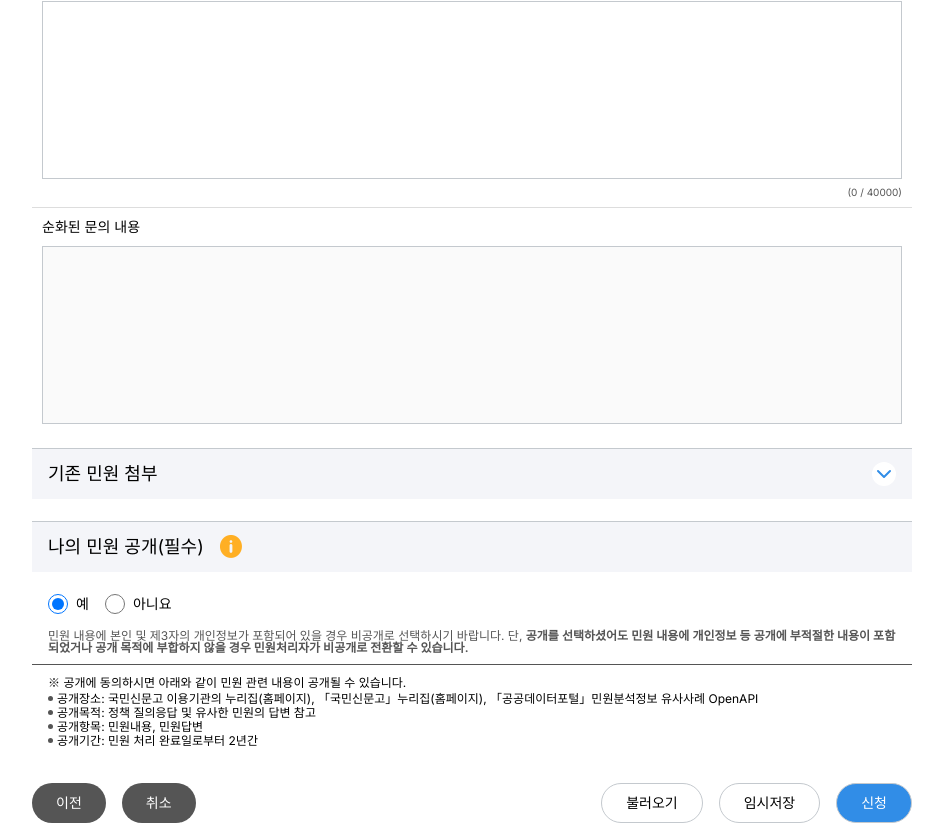
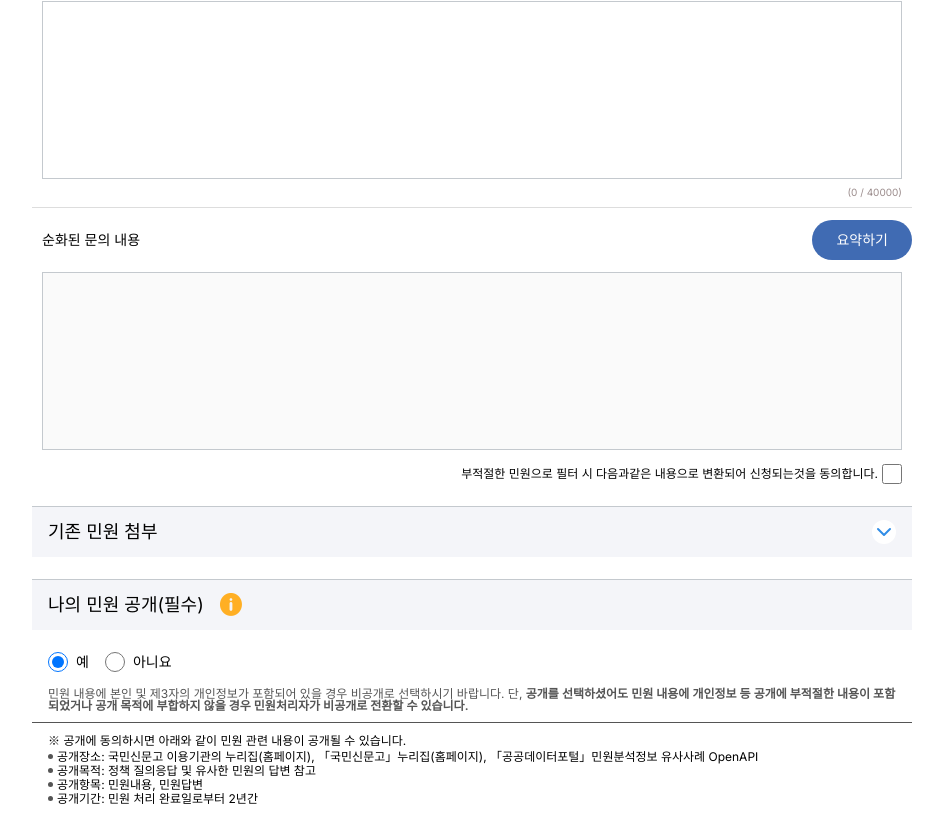
Before and after one commit to Rookeys/good-public-validator, a Next.js app: page /civilComplaintRequest/validation in a window 1280 px wide. Shown: the part 903-1742 px from the top of the page, without its empty margins (328-1271 px from the left). Built offline with nearby package versions, Linux system fonts and the light colour scheme; no server answers.

Commit message:
feat: checkList 구현 진행중

```diff
--- a/app/(routes)/civilComplaintRequest/myWrite/[id]/page.tsx
+++ b/app/(routes)/civilComplaintRequest/myWrite/[id]/page.tsx
@@ -42,7 +42,7 @@ export default function MyWriteDetail() {
           <input
             type="text"
             id="name"
-            value={data?.title}
+            defaultValue={data?.title}
             readOnly
             // onChange={e => setTitle(e.target.value)}
             className="border border-solid border-[#c4c9ce] p-[8px] rounded"
@@ -58,11 +58,29 @@ export default function MyWriteDetail() {
             data-limit="40000"
             rows={10}
             title="민원내용"
-            value={data?.content}
+            defaultValue={data?.content}
             // onChange={e => setContent(e.target.value)}
             maxLength={40000}
             readOnly
           />
+          {/* {!(data?.validation) && <div className="flex justify-between items-center">
+            <label htmlFor="name" className="text-[14px]">
+              부적절한 민원 글로 감지되었습니다
+            </label>
+          </div>}
+          <div className="w-full">
+            <textarea
+              className="w-full border border-solid border-[#c4c9ce] p-[8px] rounded resize-none text-gray"
+              name="pttnCntnCl"
+              id="pttnCntnCl"
+              disabled
+              // defaultValue={}
+              data-limit="40000"
+              rows={10}
+              maxLength={40000}
+            />
+          </div> */}
+
         </div>
 
         <article className="mt-[10px] flex justify-between bg-[#f4f5f9] items-center border-t border-solid border-[#c4c9ce] pr-4">
@@ -92,7 +110,7 @@ export default function MyWriteDetail() {
                 type="radio"
                 id="yes"
                 name="answer"
-                value="yes"
+                defaultValue="yes"
                 checked
                 readOnly
                 // onChange={() => setThirdInput(true)}
@@ -104,7 +122,7 @@ export default function MyWriteDetail() {
                 type="radio"
                 id="no"
                 name="answer"
-                value="no"
+                defaultValue="no"
                 readOnly
                 // checked={!thirdInput}
                 // onChange={() => setThirdInput(false)}
--- a/app/(routes)/civilComplaintRequest/validation/page.tsx
+++ b/app/(routes)/civilComplaintRequest/validation/page.tsx
@@ -6,12 +6,12 @@ import Stepper from "@/components/common/stepper";
 import { Sidebar } from "@/components/sidebar";
 import { SmallBanner } from "@/components/smallBanner";
 import { Button } from "@/components/ui/button";
-import { getTranslateBadToGood } from "@/services";
-import { createClient } from "@supabase/supabase-js";
+import { getTranslateBadToGood, getValidation } from "@/services";
+import { createClient } from '@supabase/supabase-js';
 import { ChevronDownIcon } from "lucide-react";
 import Image from "next/image";
 import { useRouter } from "next/navigation";
-import { useEffect, useState } from "react";
+import { useState } from "react";
 
 const cautions = [
   "제목과 내용은 접수 후 수정, 삭제가 불가능하므로 다시 확인하시고 신청해 주시기 바랍니다.",
@@ -36,6 +36,7 @@ export default function Write() {
   const [isLoading, setIsLoading] = useState(false);
 
   const [GoodText, setGoodText] = useState("");
+  const [checkBox, setCheckbox] = useState<boolean>(false);
   // const [data, setData] = useState<any>();
 
   const sbApiKey = process.env.NEXT_PUBLIC_SUPABASE_API_KEY;
@@ -72,26 +73,37 @@ export default function Write() {
 
   const post = async () => {
     if (!sbUrl || !sbApiKey) return;
-    // const client = createClient(sbUrl, sbApiKey);
-    // const { data, error } = await client
-    //   .from("complaints")
-    //   .insert([{ title, content }])
-    //   .select();
-    // console.log(data);
+    const validationResponse = await getValidation(content)
+    const boolString = validationResponse.validFlag.toLowerCase();
+    const validation = boolString === 'true' ? true : false
+    const client = createClient(sbUrl, sbApiKey);
+    const { data, error } = await client
+      .from("complaints")
+      .insert([{ title, content, validation, filteringData: GoodText }])
+      .select();
   };
 
+
+  const checkAISummary = async() => {
+    if(GoodText) return
+    try {
+    setIsLoading(true);
+    const response = await getTranslateBadToGood(content);
+    setGoodText(response.bad2good);
+    setIsLoading(false);
+    } catch(e) {
+      console.log(e)
+    }
+  }
   const submit = async () => {
     try {
-      setIsLoading(true);
-      const response = await getTranslateBadToGood(content);
-      setGoodText(response.content);
+      await post();
+      router.push("/civilComplaintRequest/myWrite");
     } catch {
       console.log("error");
     } finally {
-      setIsLoading(false);
     }
 
-    // await post();
   };
   const router = useRouter();
 
@@ -134,7 +146,7 @@ export default function Write() {
             type="text"
             id="name"
             value={title}
-            onChange={(e) => setTitle(e.target.value)}
+            onChange={e => setTitle(e.target.value)}
             className="border border-solid border-[#c4c9ce] p-[8px] rounded"
             max={200}
           />
@@ -154,17 +166,29 @@ export default function Write() {
             rows={10}
             title="민원내용"
             value={content}
-            onChange={(e) => setContent(e.target.value)}
+            readOnly={!!GoodText}
+            onChange={e => setContent(e.target.value)}
             maxLength={40000}
           />
           <div className="w-full flex justify-end">
-            <span className="text-[10px] text-[#555555]">{`(${content.length} / 40000)`}</span>
+            <span className="text-[10px] text-[#9b8c8c]">{`(${content.length} / 40000)`}</span>
           </div>
         </div>
 
-        <label htmlFor="name" className="text-[14px] px-[10px]">
-          순화된 문의 내용
-        </label>
+        <div className="flex justify-between items-center">
+          <label htmlFor="name" className="text-[14px] px-[10px]">
+            순화된 문의 내용
+          </label>
+          <Button
+            variant={"default"}
+            type="button"
+            className="rounded-full hover:border-[1px] hover:border-solid !py-2 !px-6 !font-normal !text-[14px] bg-primary"
+            onClick={checkAISummary}
+            disabled={!!GoodText}
+          >
+            요약하기
+          </Button>
+        </div>
 
         <div className="w-full px-[10px]">
           <textarea
@@ -176,6 +200,18 @@ export default function Write() {
             rows={10}
             value={GoodText}
             maxLength={40000}
+          />
+        </div>
+        <div className="flex gap-[4px] items-center self-end px-[10px]">
+          <p className="text-[12px]">
+            부적절한 민원으로 필터 시 다음과같은 내용으로 변환되어 신청되는것을
+            동의합니다.
+          </p>
+          <input
+            type="checkbox"
+            className="w-[20px] h-[20px]"
+            checked={!!checkBox}
+            onChange={() => setCheckbox(!checkBox)}
           />
         </div>
 
@@ -280,7 +316,6 @@ export default function Write() {
               취소
             </Button>
           </div>
-
           <div className="flex gap-4">
             <Button
               variant={"default"}
@@ -299,10 +334,10 @@ export default function Write() {
             <Button
               variant={"default"}
               type="button"
-              className="rounded-full hover:border-[1px] hover:border-solid hover:border-secondary hover:bg-white hover:text-secondary  ! py-2 !px-6 !font-normal !text-[14px] bg-secondary text-white border-[1px] border-solid border-[#c4c9ce]"
+              disabled={!checkBox}
+              className="rounded-full hover:border-[1px] hover:border-solid hover:border-secondary hover:bg-white hover:text-secondary  ! py-2 !px-6 !font-normal !text-[14px] bg-secondary text-white border-[1px] border-solid border-[#c4c9ce] disabled:bg-gray"
               onClick={async () => {
                 await submit();
-                router.push("/civilComplaintRequest/myWrite");
               }}
             >
               신청
--- a/app/publicOfficial/[id]/page.tsx
+++ b/app/publicOfficial/[id]/page.tsx
@@ -2,6 +2,7 @@
 import { Announcement } from "@/components/announcement";
 import { Sidebar } from "@/components/sidebar";
 import { SmallBanner } from "@/components/smallBanner";
+import { Button } from '@/components/ui/button';
 import { ChevronDownIcon } from "@heroicons/react/16/solid";
 import { createClient } from "@supabase/supabase-js";
 import Image from "next/image";
@@ -42,7 +43,7 @@ export default function PublicOfficial() {
           <input
             type="text"
             id="name"
-            value={data?.title}
+            defaultValue={data?.title}
             readOnly
             // onChange={e => setTitle(e.target.value)}
             className="border border-solid border-[#c4c9ce] p-[8px] rounded"
@@ -58,7 +59,7 @@ export default function PublicOfficial() {
             data-limit="40000"
             rows={10}
             title="민원내용"
-            value={data?.content}
+            defaultValue={data?.validation ? data?.content : data?.filteringData}
             // onChange={e => setContent(e.target.value)}
             maxLength={40000}
             readOnly
@@ -92,9 +93,10 @@ export default function PublicOfficial() {
                 type="radio"
                 id="yes"
                 name="answer"
-                value="yes"
+                // value="yes"
                 checked
                 readOnly
+                disabled
                 // onChange={() => setThirdInput(true)}
               />
               예
@@ -104,8 +106,9 @@ export default function PublicOfficial() {
                 type="radio"
                 id="no"
                 name="answer"
-                value="no"
+                // value="no"
                 readOnly
+                disabled
                 // checked={!thirdInput}
                 // onChange={() => setThirdInput(false)}
               />
--- a/services/index.ts
+++ b/services/index.ts
@@ -39,3 +39,13 @@ export const getWhyBadRequest = async (text: string) => {
 
   return response;
 };
+
+export const getValidation = async (text: string) => {
+  const response = await axios
+    .post("http://localhost:8000/valid_flag", {
+      text,
+    })
+    .then(res => res.data);
+
+  return response;
+};
```
